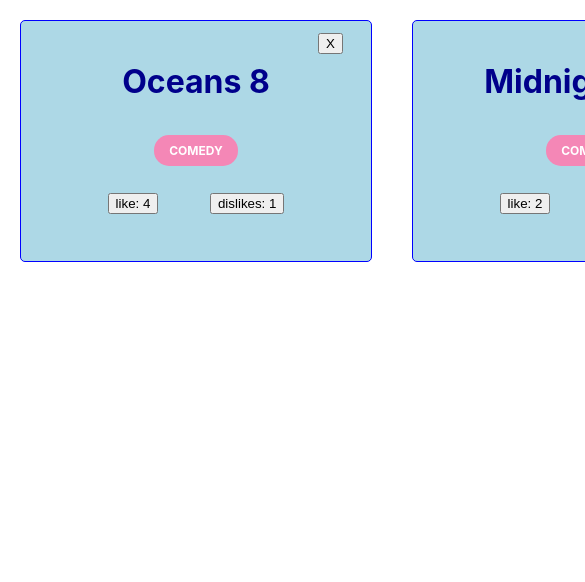
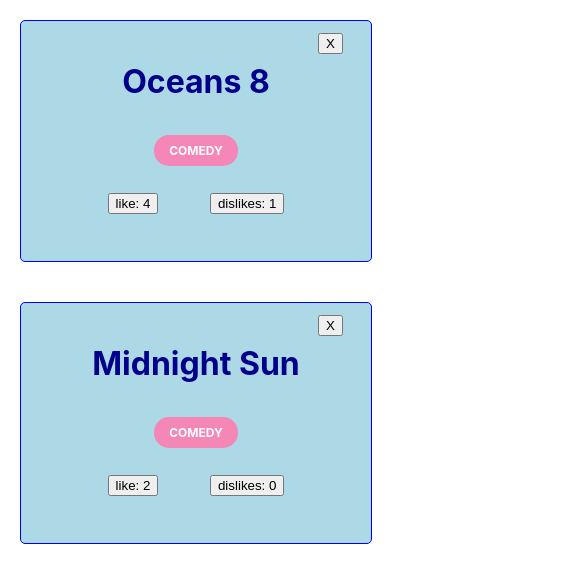
Before and after one commit to DavidRelut/react-interview, a React (Create React App) app: page / in a window 390 px wide. Shown: the top 582 px of the page, 585 px wide, since content can reach past the window. Built offline with nearby package versions, Linux system fonts and the light colour scheme.

Commit message:
♻️ 💄 F02: MOVIES > Add responsive styling for movie cards

```diff
--- a/src/components/reusable-ui/Movies.js
+++ b/src/components/reusable-ui/Movies.js
@@ -46,4 +46,5 @@
 
 const MoviesStyled = styled.div`
   display: flex;
-`
+  flex-wrap: wrap;
+`;
```
